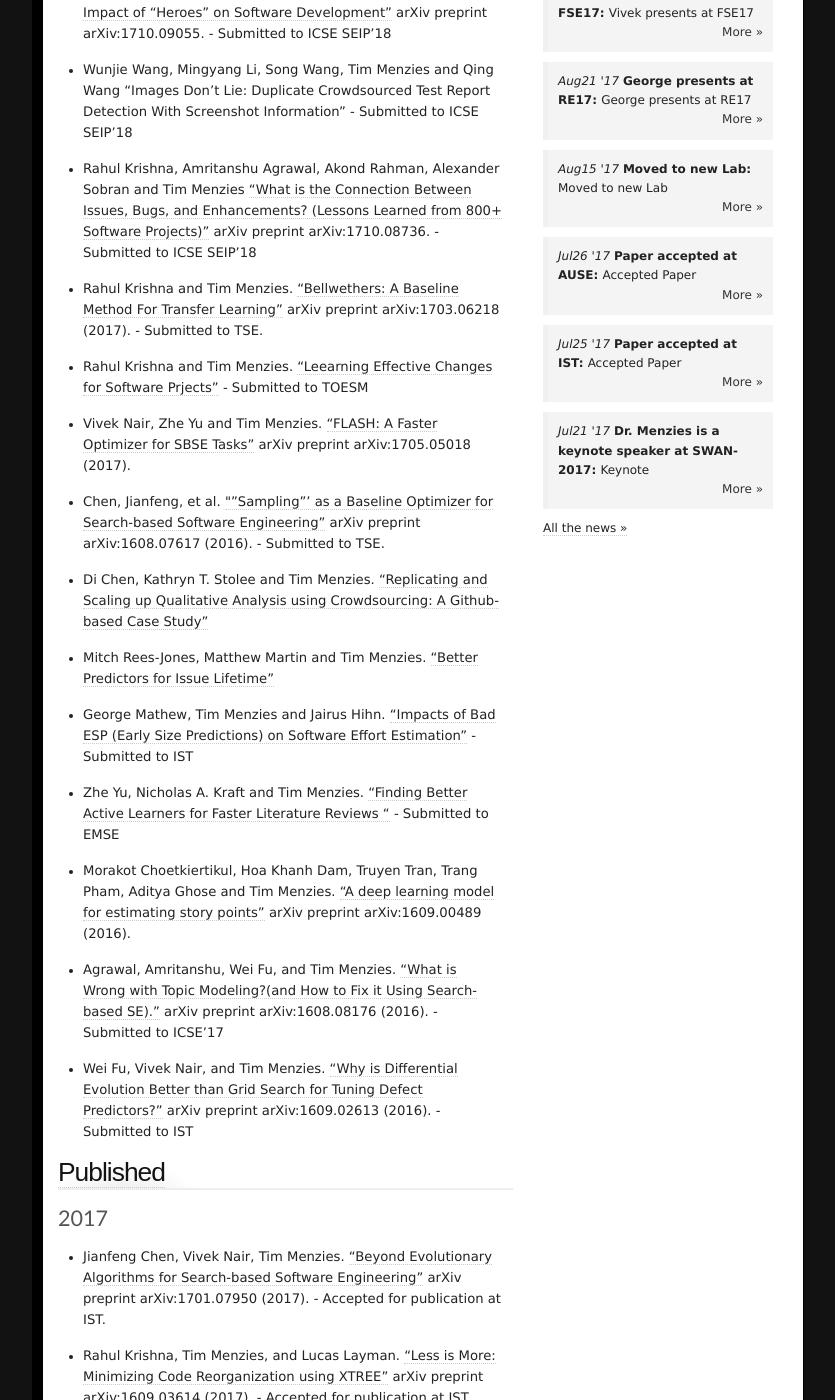
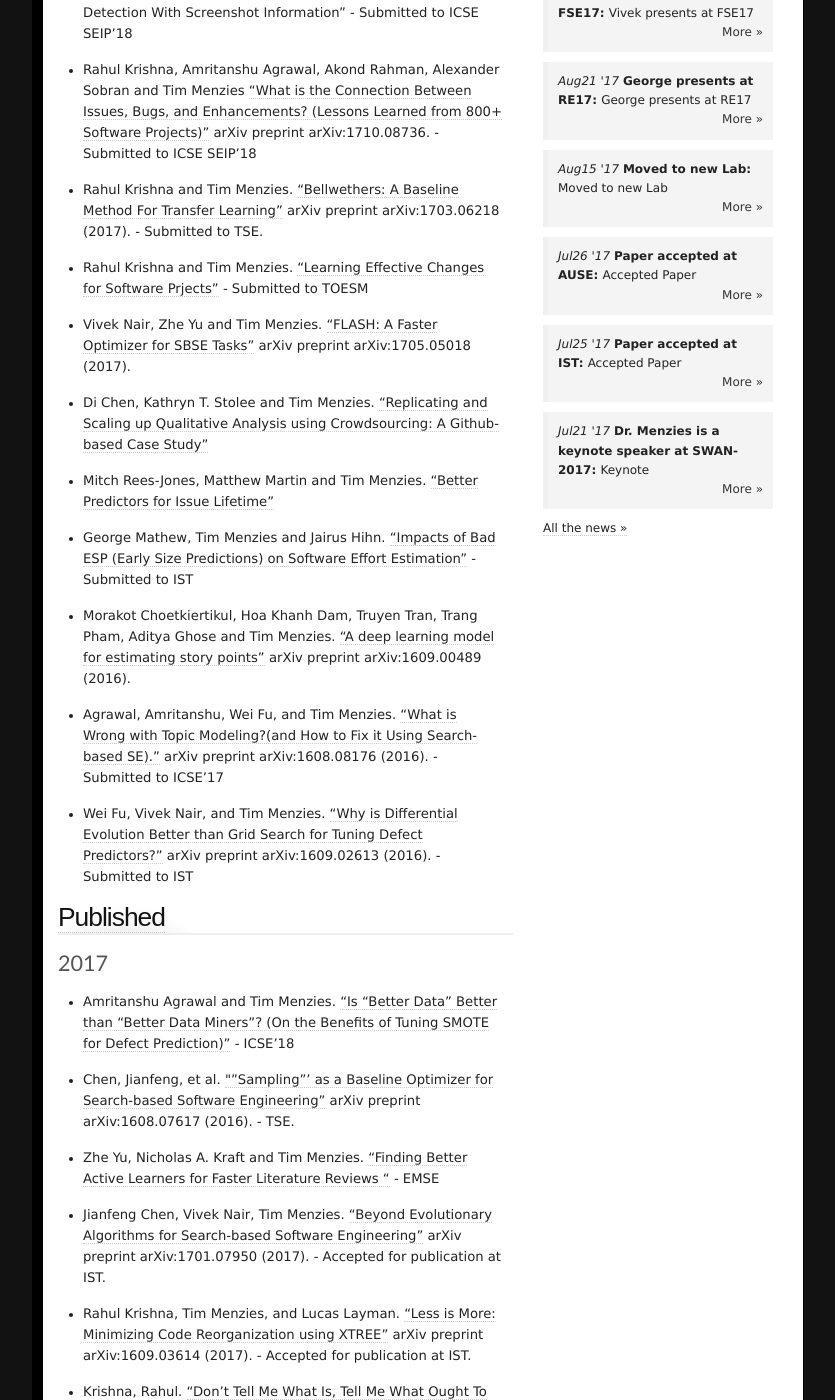
Before and after one commit to ai-se/ai-se.github.io, a Jekyll site: the page built from papers/index.html, in a window 1280 px wide and 1400 px high, scrolled down 954 px. Shown: the whole window, without its empty margins (223-1058 px from the left). Built offline with Jekyll 4.4.1, drawn with Linux system fonts in a browser that asks for light colours; comment, search, counter and statistics services are not loaded; some of the changed text lies outside the part shown.

Commit message:
update pubs

```diff
--- a/papers/_posts/2016-12-31-Papers.md
+++ b/papers/_posts/2016-12-31-Papers.md
@@ -5,6 +5,13 @@ author: Admin
 excerpt: ""
 ---
 ### 2017
+
++ Amritanshu Agrawal and Tim Menzies. ["Is "Better Data" Better than "Better Data Miners"? (On the Benefits of Tuning SMOTE for Defect Prediction)"](https://arxiv.org/pdf/1705.03697.pdf) -  ICSE'18
+
++ Chen, Jianfeng, et al. [""Sampling"' as a Baseline Optimizer for Search-based Software Engineering"](https://arxiv.org/abs/1608.07617) arXiv preprint arXiv:1608.07617 (2016). - TSE.
+
++ Zhe Yu, Nicholas A. Kraft and Tim Menzies. ["Finding Better Active Learners for Faster Literature Reviews
+"](https://arxiv.org/pdf/1612.03224) -  EMSE
 
 + Jianfeng Chen, Vivek Nair, Tim Menzies. ["Beyond Evolutionary Algorithms for Search-based Software Engineering"](https://arxiv.org/pdf/1701.07950.pdf) arXiv preprint arXiv:1701.07950 (2017). - Accepted for publication at IST.
 
@@ -14,7 +21,7 @@ excerpt: ""
 
 + Jaechang Nam, Wei Fu, Sunghun Kim, Tim Menzies, and Lin Tan. "Heterogeneous Defect Prediction". - Accepted for publication in TSE
 
-+ Wei Fu, and Tim Menzies. ["Revisiting Unsupervised Learning for Defect Prediction"](https://arxiv.org/pdf/1703.00132)]. FSE '17
++ Wei Fu, and Tim Menzies. ["Revisiting Unsupervised Learning for Defect Prediction"](https://arxiv.org/pdf/1703.00132). FSE '17
 
 + Wei Fu, and Tim Menzies. ["Easy over Hard: A Case Study on Deep Learning"](https://arxiv.org/pdf/1703.00133). FSE '17
 
--- a/papers/_posts/2016-12-31-UnderReview.md
+++ b/papers/_posts/2016-12-31-UnderReview.md
@@ -4,13 +4,12 @@ title: Under Submission
 author: Admin
 excerpt: ""
 ---
-+ Jianfeng Chen and Tim Menzies ["RIOT: a Novel Stochastic Method for Rapidly Configuring Cloud-Based Workflows"](https://arxiv.org/pdf/1708.08127.pdf) arXiv preprint arXiv:1708.08127 (2017). - Submitted to ICSE'18
++ Jianfeng Chen and Tim Menzies ["RIOT: a Novel Stochastic Method for Rapidly Configuring Cloud-Based Workflows"](https://arxiv.org/pdf/1708.08127.pdf) arXiv preprint arXiv:1708.08127 (2017).
 
-+ Zhe Yu and Tim Menzies ["FAST2: a Better Text Miner for Faster Understanding of the SE Literature"](https://arxiv.org/pdf/1705.05420.pdf) - Submitted to ICSE'18
++ Zhe Yu and Tim Menzies ["FAST2: a Better Text Miner for Faster Understanding of the SE Literature"](https://arxiv.org/pdf/1705.05420.pdf)
 
-+ Amritanshu Agrawal and Tim Menzies. ["Is "Better Data" Better than "Better Data Miners"? (On the Benefits of Tuning SMOTE for Defect Prediction)"](https://arxiv.org/pdf/1705.03697.pdf) - Submitted to ICSE'18
 
-+ Akond Rahman, Amritanshu Agrawal, Rahul Krishna, Alexander Sobran and Tim Menzies. ["Continuous Integration: The Silver Bullet?"](https://arxiv.org/pdf/1711.03933.pdf) arXiv preprint arXiv:1711.03933 (2017). - Submitted to ICSE'18
++ Akond Rahman, Amritanshu Agrawal, Rahul Krishna, Alexander Sobran and Tim Menzies. ["Continuous Integration: The Silver Bullet?"](https://arxiv.org/pdf/1711.03933.pdf) arXiv preprint arXiv:1711.03933 (2017).
 
 
 + Amritanshu Agrawal, Akond Rahman, Rahul Krishna, Alexander Sobran and Tim Menzies ["We Don't Need Another Hero? The Impact of "Heroes" on Software Development"](https://arxiv.org/pdf/1710.09055.pdf)  arXiv preprint arXiv:1710.09055. - Submitted to ICSE SEIP'18
@@ -22,11 +21,10 @@ excerpt: ""
 
 + Rahul Krishna and Tim Menzies. ["Bellwethers: A Baseline Method For Transfer Learning"](https://arxiv.org/abs/1703.06218) arXiv preprint arXiv:1703.06218 (2017). - Submitted to TSE.
 
-+ Rahul Krishna and Tim Menzies. ["Leearning Effective Changes for Software Prjects"](https://arxiv.org/pdf/1708.05442.pdf) - Submitted to TOESM
++ Rahul Krishna and Tim Menzies. ["Learning Effective Changes for Software Prjects"](https://arxiv.org/pdf/1708.05442.pdf) - Submitted to TOESM
 
 + Vivek Nair, Zhe Yu and Tim Menzies. ["FLASH: A Faster Optimizer for SBSE Tasks"](https://arxiv.org/pdf/1705.05018.pdf) arXiv preprint arXiv:1705.05018 (2017).
 
-+ Chen, Jianfeng, et al. [""Sampling"' as a Baseline Optimizer for Search-based Software Engineering"](https://arxiv.org/abs/1608.07617) arXiv preprint arXiv:1608.07617 (2016). - Submitted to TSE.
 
 + Di Chen, Kathryn T. Stolee and Tim Menzies. ["Replicating and Scaling up Qualitative Analysis using Crowdsourcing: A Github-based Case Study"](https://arxiv.org/pdf/1702.08571.pdf)
 
@@ -34,8 +32,6 @@ excerpt: ""
 
 + George Mathew, Tim Menzies and Jairus Hihn. ["Impacts of Bad ESP (Early Size Predictions) on Software Effort Estimation"](https://arxiv.org/pdf/1612.03240) - Submitted to IST
 
-+ Zhe Yu, Nicholas A. Kraft and Tim Menzies. ["Finding Better Active Learners for Faster Literature Reviews
-"](https://arxiv.org/pdf/1612.03224) - Submitted to EMSE
 
 + Morakot Choetkiertikul, Hoa Khanh Dam, Truyen Tran, Trang Pham, Aditya Ghose and Tim Menzies. ["A deep learning model for estimating story points"](https://arxiv.org/pdf/1609.00489) arXiv preprint arXiv:1609.00489 (2016).
 
```
